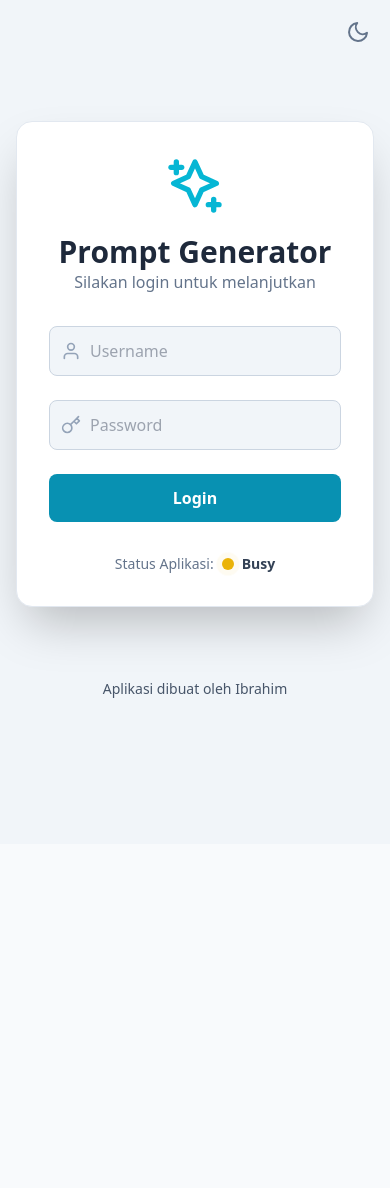
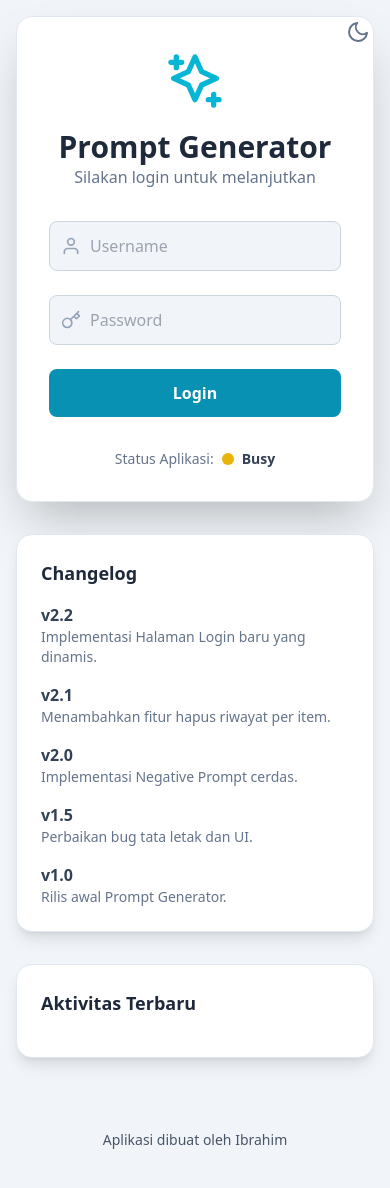
Before and after one commit to ibrahim-aki/Video-Prompt-generator, a React (Vite) app: page / in a window 390 px wide. Before the commit the page ends 844 px from the top, so only its background shows below. Built offline with nearby package versions, Linux system fonts and the light colour scheme; no server answers.

Commit message:
mobile login

```diff
--- a/PromptGeneratorApp.tsx
+++ b/PromptGeneratorApp.tsx
@@ -155,7 +155,7 @@ const translations = {
         additionalDetailsLabel: "تفاصيل إضافية",
         clearIntonationLabel: "نبرة واضحة",
         clearIntonationTooltip: "أضف تعليمات لنبرة واضحة في الأمر النهائي",
-        resultsTitle: "النتائج ومعاينة الأمر",
+        resultsTitle: "النتائج والمعاينة",
         resetFormButton: "إعادة تعيين النموذج",
         resetFormTooltip: "إعادة تعيين جميع مدخلات النموذج",
         generatePromptButton: "إنشاء",
@@ -691,7 +691,7 @@ const PromptGeneratorApp: React.FC<PromptGeneratorAppProps> = ({ onLogout }) =>
                             </div>
                         </div>
 
-                        <div className="grid grid-cols-1 md:grid-cols-1 gap-6">
+                        <div className="grid grid-cols-1 gap-6">
                             {renderPromptSelect('subject', t.subjectLabel, subjectOptions, true,
                                 <div className="flex items-center gap-2 whitespace-nowrap">
                                     <input type="checkbox" id="keep-subject" checked={keepSubject} onChange={(e) => setKeepSubject(e.target.checked)} className="w-4 h-4 text-cyan-600 bg-gray-100 border-gray-300 rounded focus:ring-cyan-500 dark:focus:ring-cyan-600 dark:ring-offset-gray-800 focus:ring-2 dark:bg-gray-700 dark:border-gray-600" />
@@ -714,9 +714,7 @@ const PromptGeneratorApp: React.FC<PromptGeneratorAppProps> = ({ onLogout }) =>
                                     <label htmlFor="clear-intonation" className="text-sm font-medium text-slate-700 dark:text-slate-300">{t.clearIntonationLabel}</label>
                                 </div>
                             )}
-                           <div className="md:col-span-1">
-                             {renderPromptInput('details', t.additionalDetailsLabel, placeholders[uiLang].details)}
-                           </div>
+                            {renderPromptInput('details', t.additionalDetailsLabel, placeholders[uiLang].details)}
                         </div>
 
                         <div className="space-y-4 pt-4 border-t border-slate-200 dark:border-slate-700">
--- a/pages/LoginPage.tsx
+++ b/pages/LoginPage.tsx
@@ -48,15 +48,10 @@ const LoginPage: React.FC<LoginPageProps> = ({ onLoginSuccess }) => {
                 }} />
             </div>
             <div className="w-full max-w-7xl mx-auto">
-                <div className="grid grid-cols-1 lg:grid-cols-12 gap-8">
+                <div className="grid grid-cols-1 lg:grid-cols-12 gap-8 items-start">
 
-                    {/* Left Column: Changelog */}
-                    <div className="lg:col-span-3 hidden lg:block">
-                        <Changelog />
-                    </div>
-
-                    {/* Middle Column: Login Form */}
-                    <div className="lg:col-span-6 flex flex-col justify-center h-full">
+                    {/* Middle Column: Login Form (Source Order 1, Visual Order 2) */}
+                    <div className="lg:col-span-6 lg:order-2 flex flex-col justify-center h-full w-full">
                         <div className="w-full max-w-md mx-auto bg-white dark:bg-slate-800/50 p-8 rounded-2xl shadow-2xl border border-slate-200 dark:border-slate-700/50">
                             <div className="text-center mb-8">
                                 <Icon type="sparkles" className="w-16 h-16 text-cyan-500 mx-auto" />
@@ -96,8 +91,13 @@ const LoginPage: React.FC<LoginPageProps> = ({ onLoginSuccess }) => {
                         </div>
                     </div>
 
-                    {/* Right Column: Fake Chat */}
-                    <div className="lg:col-span-3 hidden lg:block">
+                    {/* Left Column: Changelog (Source Order 2, Visual Order 1) */}
+                    <div className="lg:col-span-3 lg:order-1 w-full">
+                        <Changelog />
+                    </div>
+
+                    {/* Right Column: Fake Chat (Source Order 3, Visual Order 3) */}
+                    <div className="lg:col-span-3 lg:order-3 w-full">
                         <FakeChat />
                     </div>
                 </div>
```
